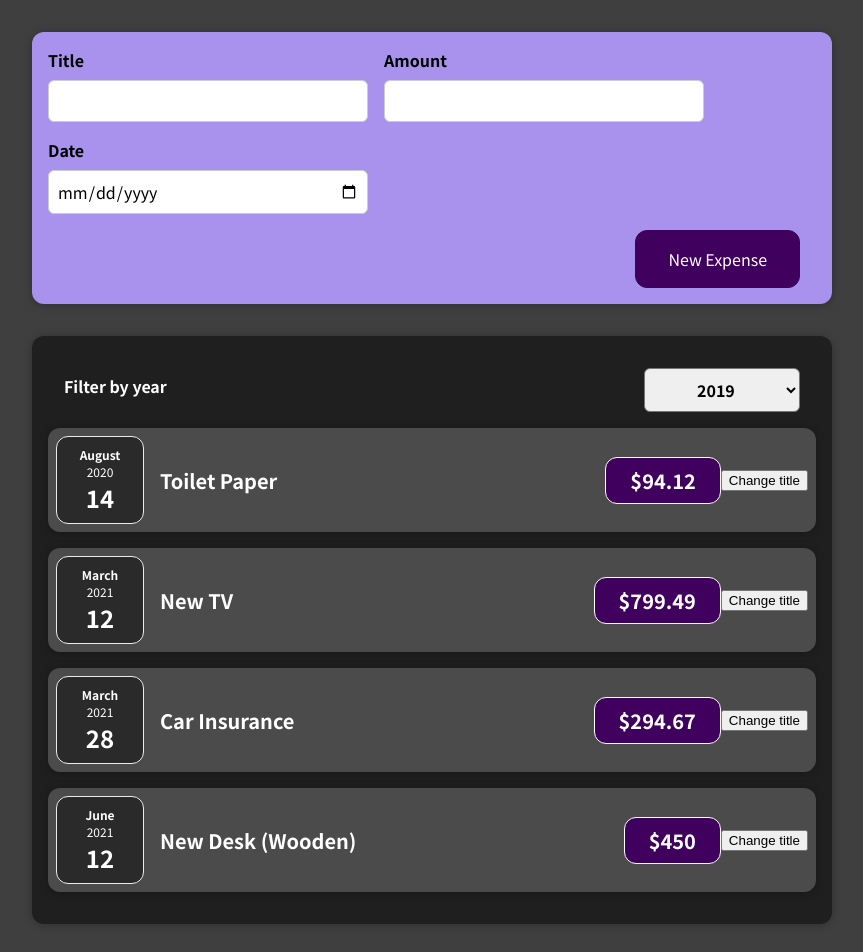
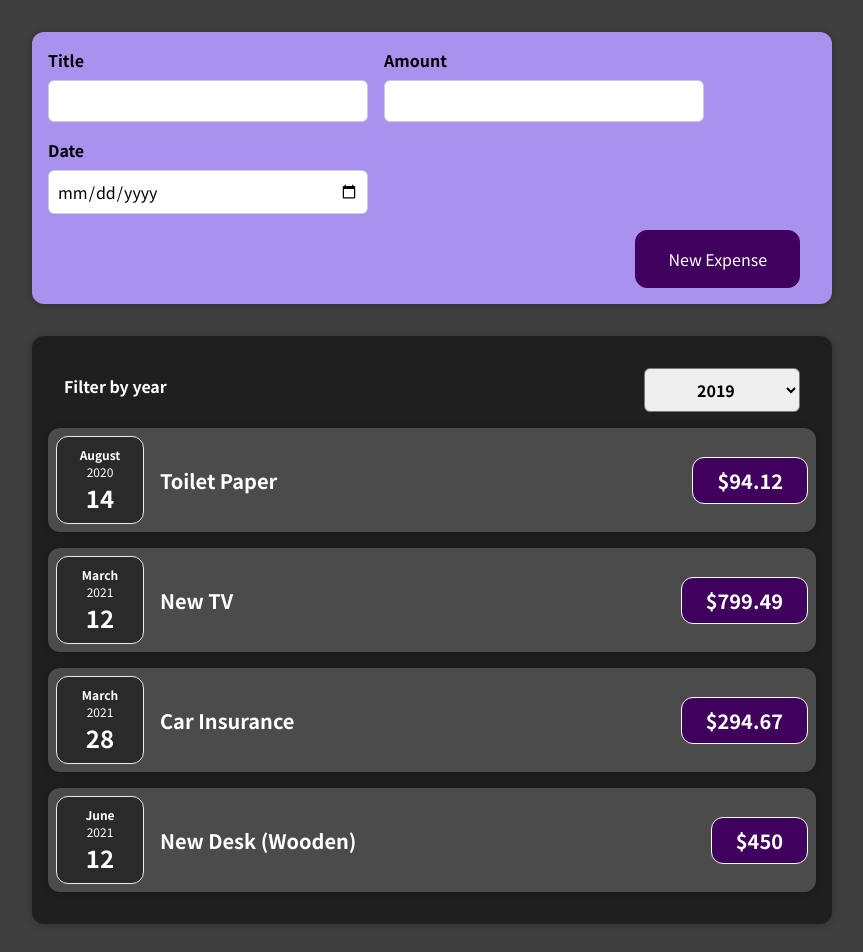
Before and after one commit to kravchenkoWeb/reactCourse, a React (Create React App) app: page / in a window 1280 px wide. Shown: the top 952 px of the page, without its empty margins (208-1071 px from the left). Built offline with nearby package versions, Linux system fonts and the light colour scheme.

Commit message:
replaced hardcoded list with dynamic

```diff
--- a/src/components/Expenses/ExpenseItem.js
+++ b/src/components/Expenses/ExpenseItem.js
@@ -1,24 +1,15 @@
 import "./ExpenseItem.css";
 import ExpenseDate from "./ExpenseDate";
 import Card from "../UI/Card";
-import { useState } from "react";
 
 const ExpenseItem = (props) => {
-  const [title, setTitle] = useState(props.title);
-
-  const clickHandler = () => {
-    setTitle("Updated");
-    console.log(title);
-  };
-
   return (
     <Card className="expense-item">
       <ExpenseDate date={props.date} />
       <div className="expense-item__description">
-        <h2>{title}</h2>
+        <h2>{props.title}</h2>
         <div className="expense-item__price">${props.amount}</div>
       </div>
-      <button onClick={clickHandler}>Change title</button>
     </Card>
   );
 };
--- a/src/components/Expenses/Expenses.js
+++ b/src/components/Expenses/Expenses.js
@@ -17,26 +17,16 @@ const Expenses = (props) => {
           selectedYear={year}
           onYearSelected={onYeahSelectHandler}
         />
-        <ExpenseItem
-          title={props.list[0].title}
-          amount={props.list[0].amount}
-          date={props.list[0].date}
-        />
-        <ExpenseItem
-          title={props.list[1].title}
-          amount={props.list[1].amount}
-          date={props.list[1].date}
-        />
-        <ExpenseItem
-          title={props.list[2].title}
-          amount={props.list[2].amount}
-          date={props.list[2].date}
-        />
-        <ExpenseItem
-          title={props.list[3].title}
-          amount={props.list[3].amount}
-          date={props.list[3].date}
-        />
+        {props.list.map((item, index) => {
+          return (
+            <ExpenseItem
+              key={index}
+              title={item.title}
+              amount={item.amount}
+              date={item.date}
+            />
+          );
+        })}
       </Card>
     </div>
   );
```
Also changed, not shown: 1 other file (tests, documents, lock files or other folders).
